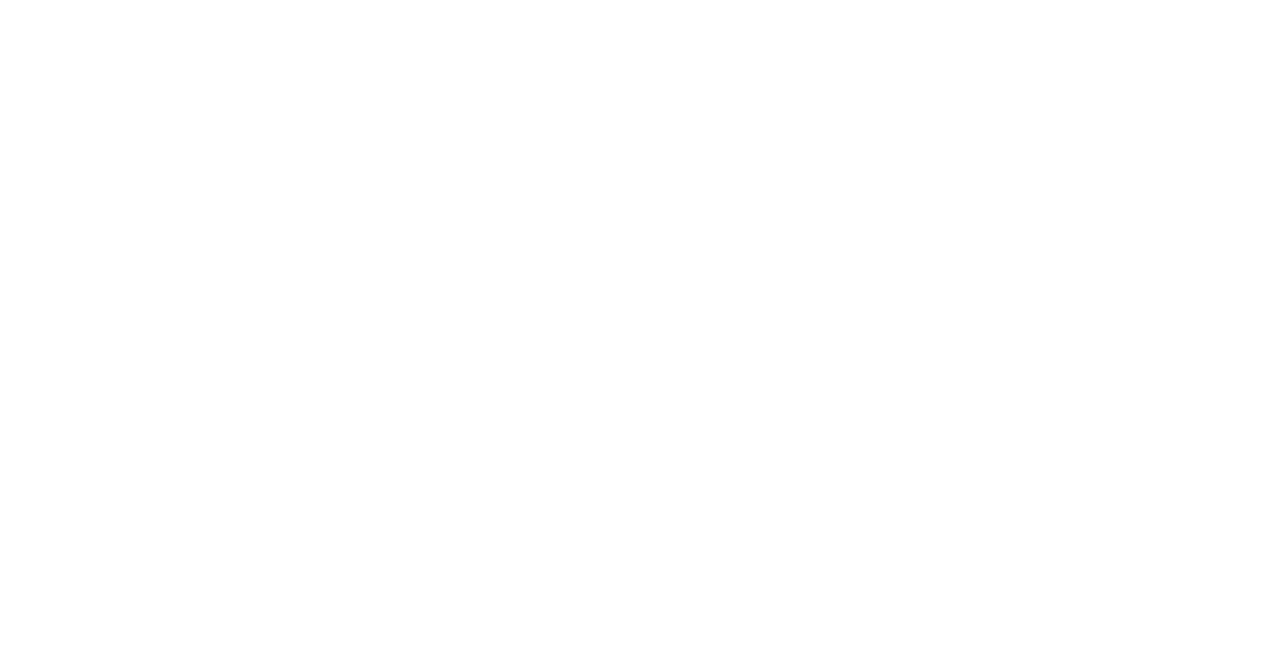
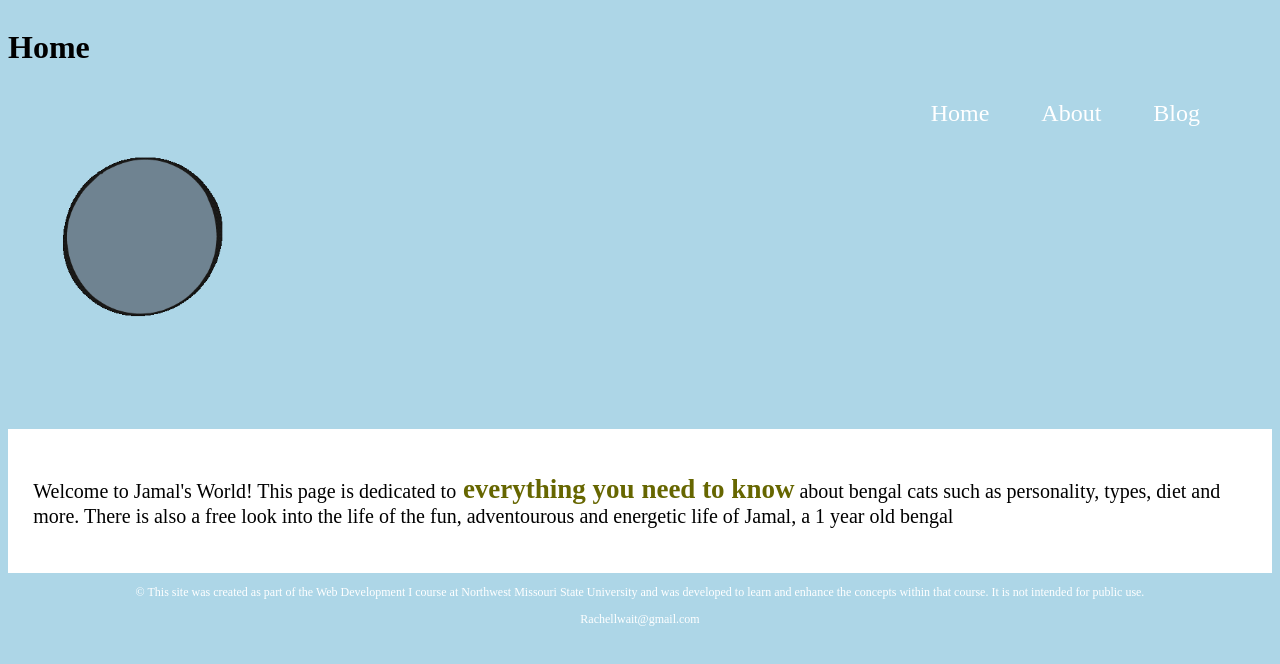
Before and after one commit to 144Sp23/web-project-Rachelsworld, a plain HTML site: page index.html in a window 1280 px wide. Drawn offline with Linux system fonts and the light colour scheme.

Commit message:
Finished product

```diff
--- /dev/null
+++ b/css/styles.css
@@ -0,0 +1,122 @@
+/*
+Author: Rachel Wait
+Date: 3/13/23
+File name: Styles.css
+*/
+
+/*CSS reset */
+body,
+header,
+nav,
+main,
+footer,
+h1t,
+div,
+img {
+    margin: 2;
+    padding: 1;
+    border: 0;}
+
+
+body {
+    background-color: #ADD6E7;
+}
+
+img {
+    max-width: 100%;
+    display: center;
+}
+
+
+header {
+    width: 20%;
+    float: left;
+}
+
+
+nav {
+    width: 70%;
+    float: right;
+    margin: 5em 3em 0 0;
+}
+
+nav ul {
+    list-style-type: none;
+    margin: 0;
+    text-align: right;
+}
+
+nav li {
+    display: inline-block;
+    font-size: 1.5em;
+    font-family: verdana, arial, sans-serif
+    font-weight: bold;
+}
+
+nav li a {
+    display: block;
+    color: #fff;
+    text-align: center;
+    padding: 0.5em 1em;
+    text-decoration: none;
+}
+
+.mobile {
+  display: block;
+}
+
+.tablet-desktop {
+  display: none;
+}
+
+
+
+main {
+    clear: left;
+    background-color: #fff;
+    padding: 2%;
+    font-size: 1.25em;
+}
+
+.action {
+    font-size: 1.35em;
+    color: #666600;
+    font-weight: bold;
+}
+
+#Info,
+#Bio
+{
+    width: 40%;
+    float: left;
+    margin: 0 2%;
+}
+
+
+}
+
+.external-link {
+    color: #FDFDFD;
+    font-weight: bold;
+    text-decoration: none;
+}
+
+#blog {
+    text-align: center;
+}
+
+#blog a {
+    color: #666600;
+    text-decoration: none;
+}
+footer p {
+    font-size: 0.75em;
+    text-align: center;
+    color: #fff;
+    padding: 0 1em;
+}
+
+footer p a {
+    color: #fff;
+    text-decoration: none;
+}
--- a/index.html
+++ b/index.html
@@ -1,9 +1,44 @@
 <!DOCTYPE html>
+<!-- This website template was created by : Rachel Wait -->
 <html lang="en">
+
 <head>
+    <title>Jamal's World</title>
+    <meta charset="utf-8">
+    <link rel="stylesheet" href="css/styles.css">
+</head>
 
-</head>
 <body>
+    <div id="container">
+        <header>
+            <h1>Home</h1>
+            <a href="index.html"><img src="images/Untitled_Artwork%20(1).gif" alt="Untitled_Artwork" height"220" width"297"></a>
 
+        </header>
+
+        <nav>
+            <ul>
+                <li><a href="index.html">Home</a></li>
+                <li><a href="about.html">About</a></li>
+                <li><a href="blog.html">Blog</a></li>
+            </ul>
+        </nav>
+
+
+        <main>
+            <div id="intro">
+                <p> Welcome to Jamal's World! This page is dedicated to<span class="action"> everything you need to know</span> about bengal cats such as personality, types, diet and more. There is also a free look into the life of the fun, adventourous and energetic life of Jamal, a 1 year old bengal<p>
+            </div>
+        </main>
+
+        <footer>
+
+            <p>&copy; This site was created as part of the Web Development I course at Northwest Missouri State University and was developed to learn and enhance the concepts within that course.  It is not intended for public use. </p>
+
+            <p><a href="Rachellwait@gmail.com">Rachellwait@gmail.com</a></p>
+
+        </footer>
+    </div>
 </body>
+
 </html>
```
Also changed, not shown: about.html (added, +61 -0 lines), blog.html (added, +53 -0 lines), template.html (added, +45 -0 lines), images/Untitled_Artwork (1).gif (added), images/thumbnail_IMG_9299.jpg (added), images/thumbnail_IMG_9702.jpg (added).
